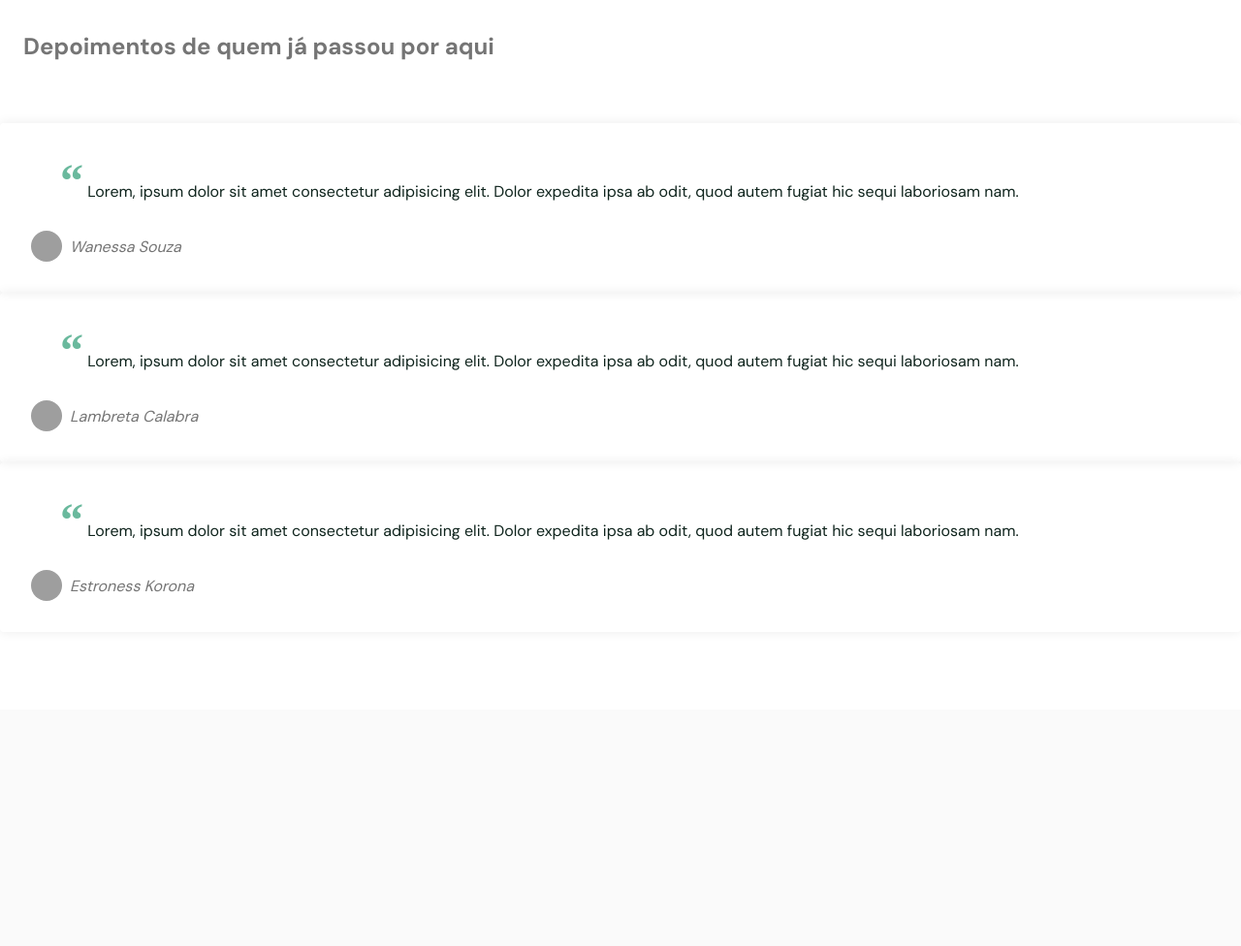
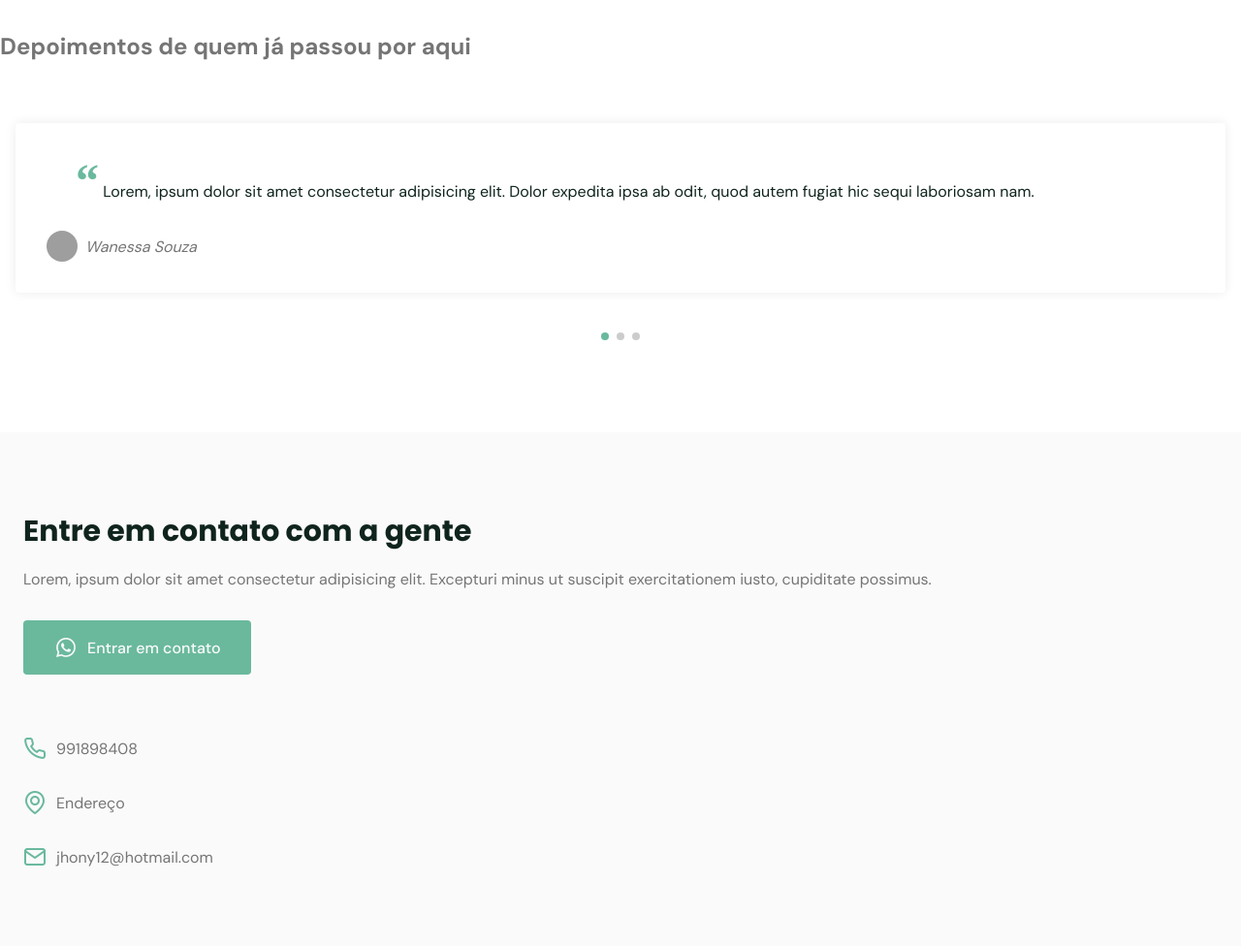
Before and after one commit to jhonatanascimento/RocketSeat_Origin, a website: page index.html in a window 1280 px wide. Shown: the part 4200-5176 px from the top of the page at 97% size. Before the commit the page ends 4932 px from the top, so only its background shows below. Drawn offline with nearby package versions, Linux system fonts and the light colour scheme; grey boxes are pictures that could not be loaded; files whose address does not match are found by name.

Commit message:
Adicionada Sessão Contato

```diff
--- a/estilo.css
+++ b/estilo.css
@@ -373,6 +373,17 @@ nav.show .icon-close {
   background: white;
 }
 
+#testimonials .container {
+  margin-left: 0;
+  margin-right: 0;
+}
+
+#testimonials header {
+  margin-bottom: 0;
+  margin-right: 1.5rem;
+  margin-left: 1.5rem;
+}
+
 #testimonials blockquote {
   padding: 2rem;
   box-shadow: 0px 0px 12px rgba(0, 0, 0, 0.08);
@@ -404,3 +415,40 @@ nav.show .icon-close {
   display: flex;
   align-items: center;
 }
+
+.swiper-slide {
+  height: auto;
+  padding: 4rem 1rem;
+}
+
+.swiper-pagination-bullet-active {
+  background: var(--base-color);
+}
+
+/* contatos */
+
+#contact .grid {
+  gap: 4rem;
+}
+
+#contact .text p {
+  margin-bottom: 2rem;
+}
+#contact .button i,
+#contact ul li i {
+  font-size: 1.5rem;
+  margin-right: 0.625rem;
+}
+
+#contact ul.grid {
+  gap: 2rem;
+}
+
+#contact ul li {
+  display: flex;
+  align-items: center;
+}
+
+#contact ul li i {
+  color: var(--base-color);
+}
--- a/index.html
+++ b/index.html
@@ -4,10 +4,16 @@
     <meta charset="UTF-8" />
     <meta name="viewport" content="width=device-width, initial-scale=1.0" />
     <meta http-equiv="X-UA-Compatible" content="ie=edge" />
+    <link
+      rel="stylesheet"
+      href="https://unpkg.com/swiper/swiper-bundle.min.css"
+    />
     <link rel="stylesheet" href="./estilo.css" />
     <title>OriginSix</title>
+
     <link rel="preconnect" href="https://fonts.googleapis.com" />
     <link rel="preconnect" href="https://fonts.gstatic.com" crossorigin />
+
     <link
       href="https://fonts.googleapis.com/css2?family=DM+Sans:wght@400;500;700&family=Poppins:wght@400;500;700&display=swap"
       rel="stylesheet"
@@ -139,13 +145,14 @@
 
       <section class="section" id="testimonials">
         <div>
-          <header class="container grid">
+          <header class="container">
             <h2>Depoimentos de quem já passou por aqui</h2>
           </header>
 
           <!-- Caixa de depoimentos -->
-          <div class="testimonials">
-            <div class="testimonial">
+          <div class="testimonials swiper-container">
+            <div class="swiper-wrapper">
+              <div class="testimonial swiper-slide">
                 <blockquote>
                   <p>
                     <span>&ldquo;</span>
@@ -163,7 +170,7 @@
                 </blockquote>
               </div>
 
-            <div class="testimonial">
+              <div class="testimonial swiper-slide">
                 <blockquote>
                   <p>
                     <span>&ldquo;</span>
@@ -181,7 +188,7 @@
                 </blockquote>
               </div>
 
-            <div class="testimonial">
+              <div class="testimonial swiper-slide">
                 <blockquote>
                   <p>
                     <span>&ldquo;</span>
@@ -199,9 +206,57 @@
                 </blockquote>
               </div>
             </div>
+
+            <!-- paginação -->
+            <div class="swiper-pagination"></div>
+          </div>
+        </div>
+      </section>
+
+      <!-- contato -->
+
+      <section class="section" id="contact">
+        <div class="container grid">
+          <div class="text">
+            <h2 class="title">Entre em contato com a gente</h2>
+            <p>
+              Lorem, ipsum dolor sit amet consectetur adipisicing elit.
+              Excepturi minus ut suscipit exercitationem iusto, cupiditate
+              possimus.
+            </p>
+            <a
+              href="https://api.whatsapp.com/send?phone=+5575991898408&text=Obrigado por entrar em contato, já te atenderemos"
+              class="button"
+              target="_blank"
+            >
+              <i class="icon-whatsapp"></i>Entrar em contato</a
+            >
+          </div>
+
+          <div class="links">
+            <ul class="grid">
+              <li><i class="icon-phone"></i>991898408</li>
+              <li><i class="icon-map-pin"></i>Endereço</li>
+              <li><i class="icon-mail"></i>jhony12@hotmail.com</li>
+            </ul>
+          </div>
         </div>
       </section>
     </main>
+
+    <!-- scripts -->
+
+    <script src="https://unpkg.com/swiper/swiper-bundle.min.js"></script>
     <script src="main.js"></script>
+    <script>
+      const swiper = new Swiper(".swiper-container", {
+        slidesPerView: 1,
+        pagination: {
+          el: ".swiper-pagination"
+        },
+        mousewheel: true,
+        keyboard: true
+      });
+    </script>
   </body>
 </html>
```
Lines whose indentation alone changed are shown as unchanged.
